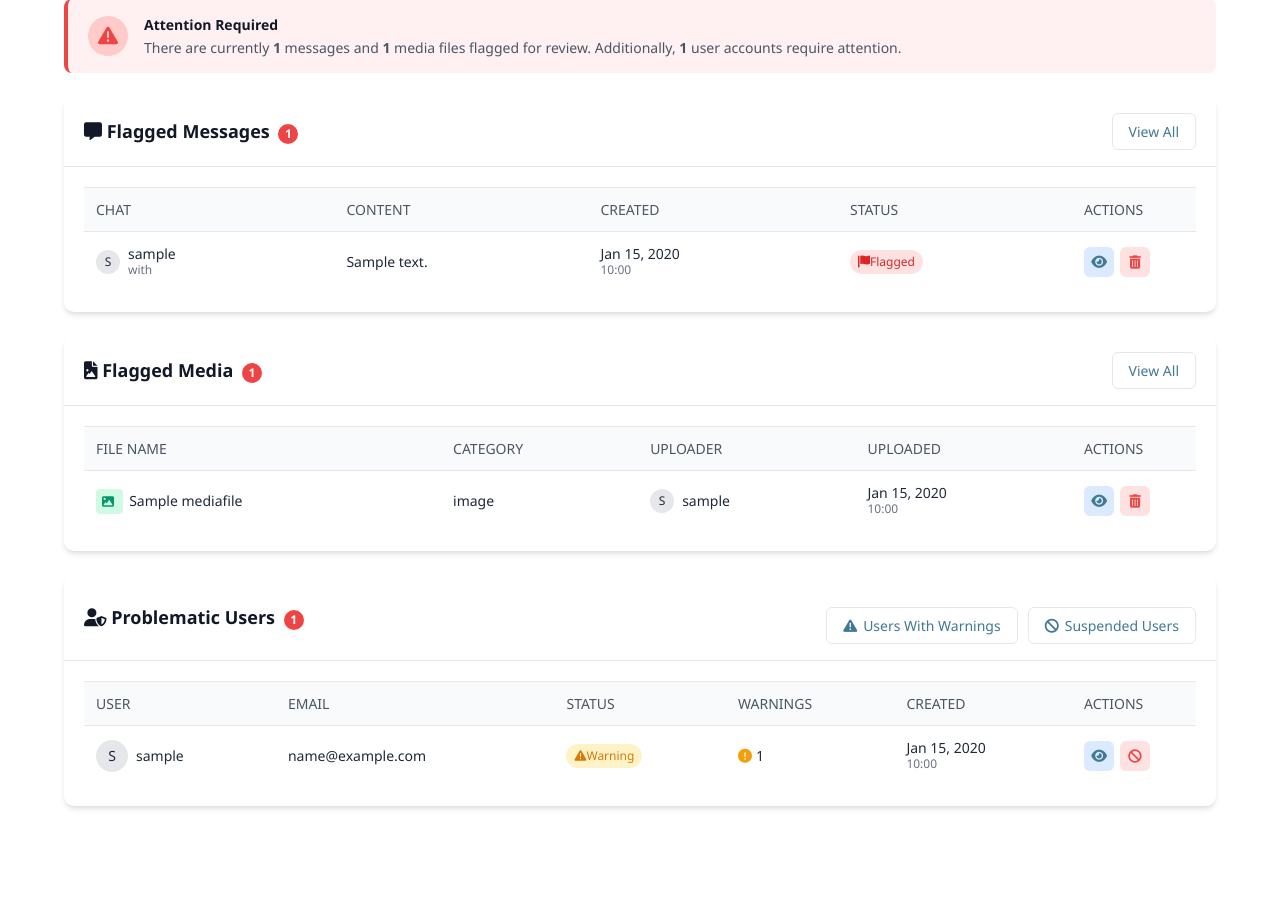
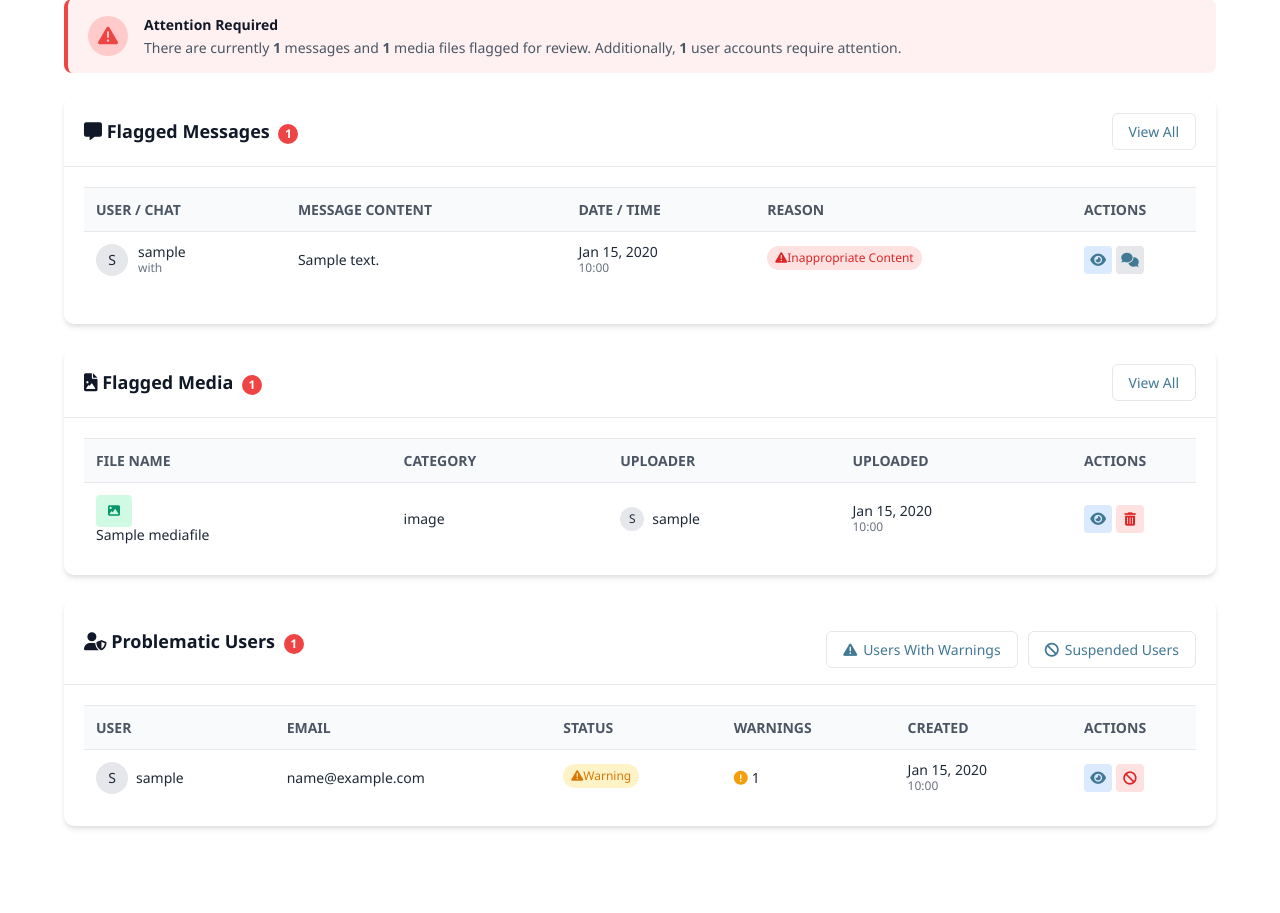
Before and after one commit to Rayen-nasser/digital-twin-backend, a Django app: template chatbot/templates/admin/abuse_report.html in a window 1280 px wide. Shown: the part 464-1377 px from the top of the page. Before the commit the page ends 1273 px from the top, so only its background shows below. Run offline with Django 5.2, Linux system fonts and the light colour scheme; tables that the repository leaves empty hold one stand-in row (values such as "Sample post"); the template is opened without the code that fills it: values that come from a table or form of the project are taken from there, most other values are stand-ins (such as "Sample title", 1, 10 or a date in 2020); data that the repository does not hold is empty; parts of the project's set-up code (start-up, migrations or seed data) failed here and were passed over.

Commit message:
enhance user experience and optimize performance

```diff
--- a/chatbot/templates/admin/abuse_report.html
+++ b/chatbot/templates/admin/abuse_report.html
@@ -1,8 +1,8 @@
-{% extends "admin/base_site.html" %}
-{% load static %}
-
-{% block extrahead %}
-<link href="https://cdnjs.cloudflare.com/ajax/libs/font-awesome/6.0.0/css/all.min.css" rel="stylesheet">
+{% extends "admin/base_site.html" %} {% load static %} {% block extrahead %}
+<link
+  href="https://cdnjs.cloudflare.com/ajax/libs/font-awesome/6.0.0/css/all.min.css"
+  rel="stylesheet"
+/>
 <style>
   :root {
     --primary: #3b82f6;
@@ -12,8 +12,9 @@
     --success: #10b981;
     --light-bg: #f9fafb;
     --border-color: #e5e7eb;
-        --shadow-sm: 0 1px 2px rgba(0,0,0,0.05);
-        --shadow: 0 4px 6px -1px rgba(0,0,0,0.1), 0 2px 4px -1px rgba(0,0,0,0.06);
+    --shadow-sm: 0 1px 2px rgba(0, 0, 0, 0.05);
+    --shadow: 0 4px 6px -1px rgba(0, 0, 0, 0.1),
+      0 2px 4px -1px rgba(0, 0, 0, 0.06);
   }
 
   .dashboard-container {
@@ -70,9 +71,15 @@
     color: white;
   }
 
-    .icon-messages { background-color: var(--primary); }
-    .icon-media { background-color: var(--warning); }
-    .icon-users { background-color: var(--danger); }
+  .icon-messages {
+    background-color: var(--primary);
+  }
+  .icon-media {
+    background-color: var(--warning);
+  }
+  .icon-users {
+    background-color: var(--danger);
+  }
 
   .card-title {
     font-size: 0.875rem;
@@ -438,10 +445,189 @@
     background-color: #f3f4f6;
     color: #4b5563;
   }
+
+   .table-responsive {
+    overflow-x: auto;
+    margin-bottom: 1rem;
+  }
+
+  .data-table {
+    width: 100%;
+    border-collapse: collapse;
+  }
+
+  .data-table th, .data-table td {
+    padding: 12px;
+    border-bottom: 1px solid #e5e7eb;
+  }
+
+  .data-table th {
+    background-color: #f9fafb;
+    text-align: left;
+    font-weight: 600;
+    font-size: 0.875rem;
+  }
+
+  .user-chat-info {
+    display: flex;
+    align-items: center;
+  }
+
+  .user-avatar {
+    width: 32px;
+    height: 32px;
+    border-radius: 9999px;
+    background-color: #e5e7eb;
+    display: flex;
+    align-items: center;
+    justify-content: center;
+    font-size: 0.875rem;
+    margin-right: 10px;
+  }
+
+  .username {
+    font-weight: 500;
+  }
+
+  .chat-with {
+    font-size: 0.75rem;
+    color: #6b7280;
+  }
+
+  .message-content {
+    max-width: 250px;
+  }
+
+  .text-content {
+    white-space: nowrap;
+    overflow: hidden;
+    text-overflow: ellipsis;
+  }
+
+  .file-message, .voice-message {
+    display: flex;
+    align-items: center;
+  }
+
+  .file-type-icon {
+    width: 24px;
+    height: 24px;
+    border-radius: 4px;
+    display: flex;
+    align-items: center;
+    justify-content: center;
+    margin-right: 8px;
+  }
+
+  .file-audio {
+    background-color: #fee2e2;
+    color: #ef4444;
+  }
+
+  .file-document {
+    background-color: #dbeafe;
+    color: #3b82f6;
+  }
+
+  .report-info {
+    display: flex;
+    flex-direction: column;
+  }
+
+  .report-count {
+    font-weight: 600;
+    font-size: 1.125rem;
+  }
+
+  .report-reason {
+    font-size: 0.75rem;
+    color: #6b7280;
+    max-width: 150px;
+    white-space: nowrap;
+    overflow: hidden;
+    text-overflow: ellipsis;
+  }
+
+  .timestamp {
+    white-space: nowrap;
+  }
+
+  .date {
+    font-weight: 500;
+  }
+
+  .time {
+    font-size: 0.75rem;
+    color: #6b7280;
+  }
+
+  .status-badge {
+    display: inline-flex;
+    align-items: center;
+    padding: 4px 8px;
+    border-radius: 9999px;
+    font-size: 0.75rem;
+    font-weight: 500;
+    margin-bottom: 4px;
+  }
+
+  .badge-danger {
+    background-color: #fee2e2;
+    color: #dc2626;
+  }
+
+  .badge-warning {
+    background-color: #fef3c7;
+    color: #d97706;
+  }
+
+  .action-btns {
+    display: flex;
+    gap: 4px;
+  }
+
+  .action-btn {
+    width: 28px;
+    height: 28px;
+    border-radius: 4px;
+    display: flex;
+    align-items: center;
+    justify-content: center;
+    cursor: pointer;
+    border: none;
+  }
+
+  .action-btn-primary {
+    background-color: #dbeafe;
+    color: #2563eb;
+  }
+
+  .action-btn-secondary {
+    background-color: #e5e7eb;
+    color: #4b5563;
+  }
+
+  .action-btn-danger {
+    background-color: #fee2e2;
+    color: #dc2626;
+  }
+
+  .empty-state {
+    display: flex;
+    flex-direction: column;
+    align-items: center;
+    justify-content: center;
+    padding: 48px 0;
+    color: #6b7280;
+  }
+
+  .empty-state i {
+    font-size: 3rem;
+    color: #10b981;
+    margin-bottom: 16px;
+  }
 </style>
-{% endblock %}
-
-{% block content %}
+{% endblock %} {% block content %}
 <div class="dashboard-container">
   <div class="dashboard-header">
     <h1 class="dashboard-title">Content Moderation Dashboard</h1>
@@ -466,7 +652,10 @@
       </div>
       <p class="card-value">{{ flagged_messages.count }}</p>
       <div class="btn-group">
-                <a href="{% url 'admin:core_message_changelist' %}?status__exact=flagged" class="btn btn-outline btn-sm">
+        <a
+          href="{% url 'admin:core_messagereport_changelist' %}"
+          class="btn btn-outline btn-sm"
+        >
           View All
         </a>
       </div>
@@ -481,7 +670,10 @@
       </div>
       <p class="card-value">{{ flagged_media.count }}</p>
       <div class="btn-group">
-                <a href="{% url 'admin:core_mediafile_changelist' %}?is_public__exact=0" class="btn btn-outline btn-sm">
+        <a
+          href="{% url 'admin:core_mediafile_changelist' %}?is_public__exact=0"
+          class="btn btn-outline btn-sm"
+        >
           View All
         </a>
       </div>
@@ -496,7 +688,10 @@
       </div>
       <p class="card-value">{{ problematic_users.count }}</p>
       <div class="btn-group">
-                <a href="{% url 'admin:core_user_changelist' %}?warning_count__gt=0" class="btn btn-outline btn-sm">
+        <a
+          href="{% url 'admin:core_user_changelist' %}?warning_count__gt=0"
+          class="btn btn-outline btn-sm"
+        >
           View All
         </a>
       </div>
@@ -512,10 +707,12 @@
     <div class="alert-content">
       <h3 class="alert-title">Attention Required</h3>
       <p class="alert-message">
-                There are currently <strong>{{ flagged_messages.count }}</strong> messages and
-                <strong>{{ flagged_media.count }}</strong> media files flagged for review.
-                Additionally, <strong>{{ problematic_users.count }}</strong> user accounts
-                require attention.
+        There are currently
+        <strong>{{ flagged_messages.count }}</strong> messages and
+        <strong>{{ flagged_media.count }}</strong> media files flagged for
+        review. Additionally,
+        <strong>{{ problematic_users.count }}</strong> user accounts require
+        attention.
       </p>
     </div>
   </div>
@@ -525,82 +722,107 @@
 <div class="section">
   <div class="section-header">
     <h2 class="section-title">
-                <i class="fas fa-comment-alt"></i> Flagged Messages
-                {% if flagged_messages.count > 0 %}
-                <span class="badge-count">{{ flagged_messages.count }}</span>
-                {% endif %}
+      <i class="fas fa-comment-alt"></i> Flagged Messages {% if message_reports.count > 0 %}<span class="badge-count">{{ message_reports.count }}</span>{% endif %}
     </h2>
-            <a href="{% url 'admin:core_message_changelist' %}?status__exact=flagged" class="btn btn-outline">
+    <a href="{% url 'admin:core_messagereport_changelist' %}" class="btn btn-outline">
       View All
     </a>
   </div>
 
   <div class="section-content">
-            {% if flagged_messages %}
-            <div style="overflow-x: auto;">
+    {% if message_reports %}
+    <div class="table-responsive">
       <table class="data-table">
         <thead>
           <tr>
-                            <th>Chat</th>
-                            <th>Content</th>
-                            <th>Created</th>
-                            <th>Status</th>
+            <th>User / Chat</th>
+            <th>Message Content</th>
+            <th>Date / Time</th>
+            <th>Reason</th>
             <th class="action-col">Actions</th>
           </tr>
         </thead>
         <tbody>
-                        {% for message in flagged_messages %}
+          {% for report in message_reports %}
           <tr>
             <td>
-                                <div style="display: flex; align-items: center;">
-                                    <div style="width: 24px; height: 24px; border-radius: 9999px; background-color: #e5e7eb; margin-right: 8px; display: flex; align-items: center; justify-content: center; font-size: 0.75rem;">
-                                        {{ message.chat.user.username|first|upper }}
+              <div class="user-chat-info">
+                <div class="user-avatar">
+                  {{ report.message.chat.user.username|first|upper }}
                 </div>
-                                    <div>
-                                        <div style="font-weight: 500;">{{ message.chat.user.username }}</div>
-                                        <div style="font-size: 0.75rem; color: #6b7280;">with {{ message.chat.twin.name }}</div>
+                <div class="user-details">
+                  <div class="username">{{ report.message.chat.user.username }}</div>
+                  <div class="chat-with">with {{ report.message.chat.twin.name }}</div>
                 </div>
               </div>
             </td>
             <td>
-                                <div class="truncated-text">
-                                {% if message.message_type == 'text' %}
-                                    {{ message.text_content|truncatechars:100 }}
-                                {% elif message.message_type == 'voice' %}
+              <div class="message-content">
+                {% if report.message.message_type == 'text' %}
+                  <div class="text-content">{{ report.message.text_content|truncatechars:80 }}</div>
+                {% elif report.message.message_type == 'voice' %}
+                  <div class="voice-message">
                     <span class="file-type-icon file-audio">
                       <i class="fas fa-microphone"></i>
                     </span>
-                                    Voice message ({{ message.duration_seconds }}s)
-                                {% elif message.message_type == 'file' %}
+                    Voice message ({{ report.message.duration_seconds }}s)
+                  </div>
+                {% elif report.message.message_type == 'file' %}
+                  <div class="file-message">
                     <span class="file-type-icon file-document">
                       <i class="fas fa-file"></i>
                     </span>
-                                    {{ message.file_attachment.original_name|default:"Unknown" }}
+                    {{ report.message.file_attachment.original_name|default:"Unknown file" }}
+                  </div>
                 {% endif %}
               </div>
             </td>
             <td>
-                                <div>{{ message.created_at|date:"M d, Y" }}</div>
-                                <div style="font-size: 0.75rem; color: #6b7280;">{{ message.created_at|time:"H:i" }}</div>
+              <div class="timestamp">
+                <div class="date">{{ report.created_at|date:"M d, Y" }}</div>
+                <div class="time">{{ report.created_at|time:"H:i" }}</div>
+              </div>
             </td>
             <td>
+              <div class="status">
+                {% if report.reason == 'inappropriate' %}
                   <span class="status-badge badge-danger">
-                                    <i class="fas fa-flag"></i> Flagged
+                    <i class="fas fa-exclamation-triangle"></i> Inappropriate Content
                   </span>
-                                {% if message.report_count > 0 %}
+                {% elif report.reason == 'offensive' %}
+                  <span class="status-badge badge-danger">
+                    <i class="fas fa-angry"></i> Offensive Language
+                  </span>
+                {% elif report.reason == 'harmful' %}
+                  <span class="status-badge badge-danger">
+                    <i class="fas fa-skull-crossbones"></i> Harmful or Dangerous
+                  </span>
+                {% elif report.reason == 'spam' %}
                   <span class="status-badge badge-warning">
-                                        <i class="fas fa-exclamation-circle"></i> {{ message.report_count }} reports
+                    <i class="fas fa-ban"></i> Spam
+                  </span>
+                {% elif report.reason == 'other' %}
+                  <span class="status-badge badge-neutral">
+                    <i class="fas fa-question-circle"></i> Other
+                  </span>
+                {% else %}
+                  <span class="status-badge badge-neutral">
+                    <i class="fas fa-flag"></i> Reported
                   </span>
                 {% endif %}
+              </div>
             </td>
             <td>
               <div class="action-btns">
-                                    <a href="{% url 'admin:core_message_change' message.id %}" class="action-btn action-btn-primary" title="Review">
+                <a href="{% url 'admin:core_messagereport_change' report.id %}" class="action-btn action-btn-primary" title="Review">
                   <i class="fas fa-eye"></i>
                 </a>
-                                    <button class="action-btn action-btn-danger" title="Delete" onclick="confirmDelete('message', '{{ message.id }}')">
+                <a href="{% url 'admin:core_message_changelist' %}?chat__id__exact={{ report.message.chat.id }}" class="action-btn action-btn-secondary" title="View Messages Around Report">
+                  <i class="fas fa-comments"></i>
+                </a>
+                <!-- <button class="action-btn action-btn-danger" title="Delete" onclick="confirmDelete('report', '{{ report.id }}')">
                   <i class="fas fa-trash-alt"></i>
-                                    </button>
+                </button> -->
               </div>
             </td>
           </tr>
@@ -609,10 +831,10 @@
       </table>
     </div>
 
-            {% if flagged_messages.count > 5 %}
+    {% if message_reports.count > 10 %}
     <div class="paged-controls">
       <div class="page-info">
-                    Showing 1-5 of {{ flagged_messages.count }} items
+        Showing 1-10 of {{ message_reports.count }} items
       </div>
       <div class="pagination">
         <button class="page-btn disabled">
@@ -641,19 +863,19 @@
   <div class="section">
     <div class="section-header">
       <h2 class="section-title">
-                <i class="fas fa-file-image"></i> Flagged Media
-                {% if flagged_media.count > 0 %}
-                <span class="badge-count">{{ flagged_media.count }}</span>
-                {% endif %}
+        <i class="fas fa-file-image"></i> Flagged Media {% if flagged_media.count > 0 %}<span class="badge-count">{{ flagged_media.count }}</span>{% endif %}
       </h2>
-            <a href="{% url 'admin:core_mediafile_changelist' %}?is_public__exact=0" class="btn btn-outline">
+      <a
+        href="{% url 'admin:core_mediafile_changelist' %}?is_public__exact=0"
+        class="btn btn-outline"
+      >
         View All
       </a>
     </div>
 
     <div class="section-content">
       {% if flagged_media %}
-            <div style="overflow-x: auto;">
+      <div style="overflow-x: auto">
         <table class="data-table">
           <thead>
             <tr>
@@ -688,13 +910,24 @@
                 <span class="file-type-icon file-other">
                   <i class="fas fa-file"></i>
                 </span>
-                                {% endif %}
-                                {{ media.original_name }}
+                {% endif %} {{ media.original_name }}
               </td>
               <td>{{ media.file_category }}</td>
               <td>
-                                <div style="display: flex; align-items: center;">
-                                    <div style="width: 24px; height: 24px; border-radius: 9999px; background-color: #e5e7eb; margin-right: 8px; display: flex; align-items: center; justify-content: center; font-size: 0.75rem;">
+                <div style="display: flex; align-items: center">
+                  <div
+                    style="
+                      width: 24px;
+                      height: 24px;
+                      border-radius: 9999px;
+                      background-color: #e5e7eb;
+                      margin-right: 8px;
+                      display: flex;
+                      align-items: center;
+                      justify-content: center;
+                      font-size: 0.75rem;
+                    "
+                  >
                     {{ media.uploader.username|first|upper }}
                   </div>
                   {{ media.uploader.username }}
@@ -702,14 +935,24 @@
               </td>
               <td>
                 <div>{{ media.uploaded_at|date:"M d, Y" }}</div>
-                                <div style="font-size: 0.75rem; color: #6b7280;">{{ media.uploaded_at|time:"H:i" }}</div>
+                <div style="font-size: 0.75rem; color: #6b7280">
+                  {{ media.uploaded_at|time:"H:i" }}
+                </div>
               </td>
               <td>
                 <div class="action-btns">
-                                    <a href="{% url 'admin:core_mediafile_change' media.id %}" class="action-btn action-btn-primary" title="Review">
+                  <a
+                    href="{% url 'admin:core_mediafile_change' media.id %}"
+                    class="action-btn action-btn-primary"
+                    title="Review"
+                  >
                     <i class="fas fa-eye"></i>
                   </a>
-                                    <button class="action-btn action-btn-danger" title="Delete" onclick="confirmDelete('media', '{{ media.id }}')">
+                  <button
+                    class="action-btn action-btn-danger"
+                    title="Delete"
+                    onclick="confirmDelete('media', '{{ media.id }}')"
+                  >
                     <i class="fas fa-trash-alt"></i>
                   </button>
                 </div>
@@ -737,9 +980,7 @@
           </button>
         </div>
       </div>
-            {% endif %}
-
-            {% else %}
+      {% endif %} {% else %}
       <div class="empty-state">
         <i class="fas fa-check-circle"></i>
         <p>No flagged media at this time.</p>
@@ -752,16 +993,19 @@
   <div class="section">
     <div class="section-header">
       <h2 class="section-title">
-                <i class="fas fa-user-shield"></i> Problematic Users
-                {% if problematic_users.count > 0 %}
-                <span class="badge-count">{{ problematic_users.count }}</span>
-                {% endif %}
+        <i class="fas fa-user-shield"></i> Problematic Users {% if problematic_users.count > 0 %}<span class="badge-count">{{ problematic_users.count }}</span>{% endif %}
       </h2>
       <div class="btn-group">
-                <a href="{% url 'admin:core_user_changelist' %}?warning_count__gt=0" class="btn btn-outline">
+        <a
+          href="{% url 'admin:core_user_changelist' %}?warning_count__gt=0"
+          class="btn btn-outline"
+        >
           <i class="fas fa-exclamation-triangle"></i> Users With Warnings
         </a>
-                <a href="{% url 'admin:core_user_changelist' %}?is_active__exact=0" class="btn btn-outline">
+        <a
+          href="{% url 'admin:core_user_changelist' %}?is_active__exact=0"
+          class="btn btn-outline"
+        >
           <i class="fas fa-ban"></i> Suspended Users
         </a>
       </div>
@@ -769,7 +1013,7 @@
 
     <div class="section-content">
       {% if problematic_users %}
-            <div style="overflow-x: auto;">
+      <div style="overflow-x: auto">
         <table class="data-table">
           <thead>
             <tr>
@@ -785,8 +1029,19 @@
             {% for user in problematic_users %}
             <tr>
               <td>
-                                <div style="display: flex; align-items: center;">
-                                    <div style="width: 32px; height: 32px; border-radius: 9999px; background-color: #e5e7eb; margin-right: 8px; display: flex; align-items: center; justify-content: center;">
+                <div style="display: flex; align-items: center">
+                  <div
+                    style="
+                      width: 32px;
+                      height: 32px;
+                      border-radius: 9999px;
+                      background-color: #e5e7eb;
+                      margin-right: 8px;
+                      display: flex;
+                      align-items: center;
+                      justify-content: center;
+                    "
+                  >
                     {{ user.username|first|upper }}
                   </div>
                   {{ user.username }}
@@ -805,26 +1060,43 @@
                 {% endif %}
               </td>
               <td>
-                                <div style="display: flex; align-items: center;">
-                                    <i class="fas fa-exclamation-circle" style="color: var(--warning); margin-right: 4px;"></i>
+                <div style="display: flex; align-items: center">
+                  <i
+                    class="fas fa-exclamation-circle"
+                    style="color: var(--warning); margin-right: 4px"
+                  ></i>
                   {{ user.warning_count }}
                 </div>
               </td>
               <td>
                 <div>{{ user.created_at|date:"M d, Y" }}</div>
-                                <div style="font-size: 0.75rem; color: #6b7280;">{{ user.created_at|time:"H:i" }}</div>
+                <div style="font-size: 0.75rem; color: #6b7280">
+                  {{ user.created_at|time:"H:i" }}
+                </div>
               </td>
               <td>
                 <div class="action-btns">
-                                    <a href="{% url 'admin:core_user_change' user.id %}" class="action-btn action-btn-primary" title="Review">
+                  <a
+                    href="{% url 'admin:core_user_change' user.id %}"
+                    class="action-btn action-btn-primary"
+                    title="Review"
+                  >
                     <i class="fas fa-eye"></i>
                   </a>
                   {% if user.is_active %}
-                                    <button class="action-btn action-btn-danger" title="Suspend" onclick="confirmSuspend('{{ user.id }}')">
+                  <button
+                    class="action-btn action-btn-danger"
+                    title="Suspend"
+                    onclick="confirmSuspend('{{ user.id }}')"
+                  >
                     <i class="fas fa-ban"></i>
                   </button>
                   {% else %}
-                                    <button class="action-btn" title="Reactivate" onclick="confirmReactivate('{{ user.id }}')">
+                  <button
+                    class="action-btn"
+                    title="Reactivate"
+                    onclick="confirmReactivate('{{ user.id }}')"
+                  >
                     <i class="fas fa-user-check"></i>
                   </button>
                   {% endif %}
@@ -853,8 +1125,7 @@
           </button>
         </div>
       </div>
-            {% endif %}
-            {% else %}
+      {% endif %} {% else %}
       <div class="no-results">
         <i class="fas fa-exclamation-triangle"></i> No results found.
       </div>
```
Lines whose indentation alone changed are shown as unchanged.
